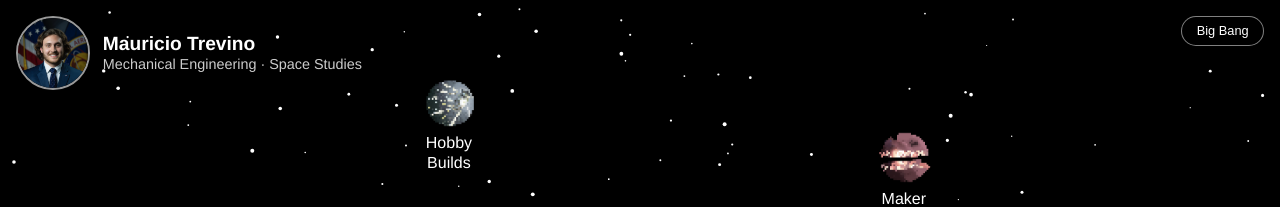
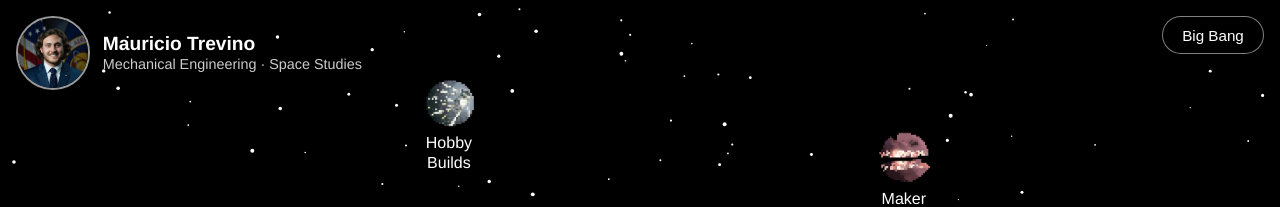
Before and after one commit to MAT-IV/MAT-IV.github.io, a Jekyll site: the page built from index.html, in a window 1280 px wide. Shown: the top 207 px of the page. Built offline with Jekyll 4.4.1, drawn with Linux system fonts in a browser that asks for light colours.

Commit message:
Update main.css

```diff
--- a/assets/css/main.css
+++ b/assets/css/main.css
@@ -187,6 +187,14 @@ html, body {
   .bigbang-button {
     top: auto;
     bottom: 1rem;
+  }
+}
+
+/* Desktop: make Big Bang button larger */
+@media (min-width: 769px) {
+  .bigbang-button {
+    padding: 0.6rem 1.2rem;  /* bigger pill */
+    font-size: 0.95rem;      /* larger text */
   }
 }
 
```
